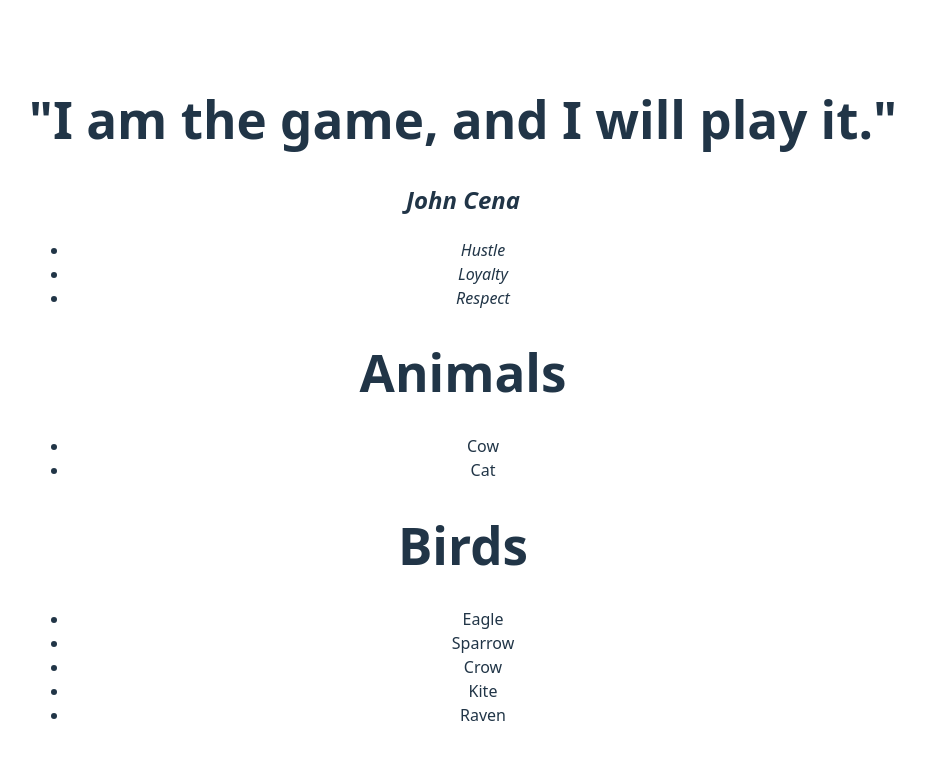
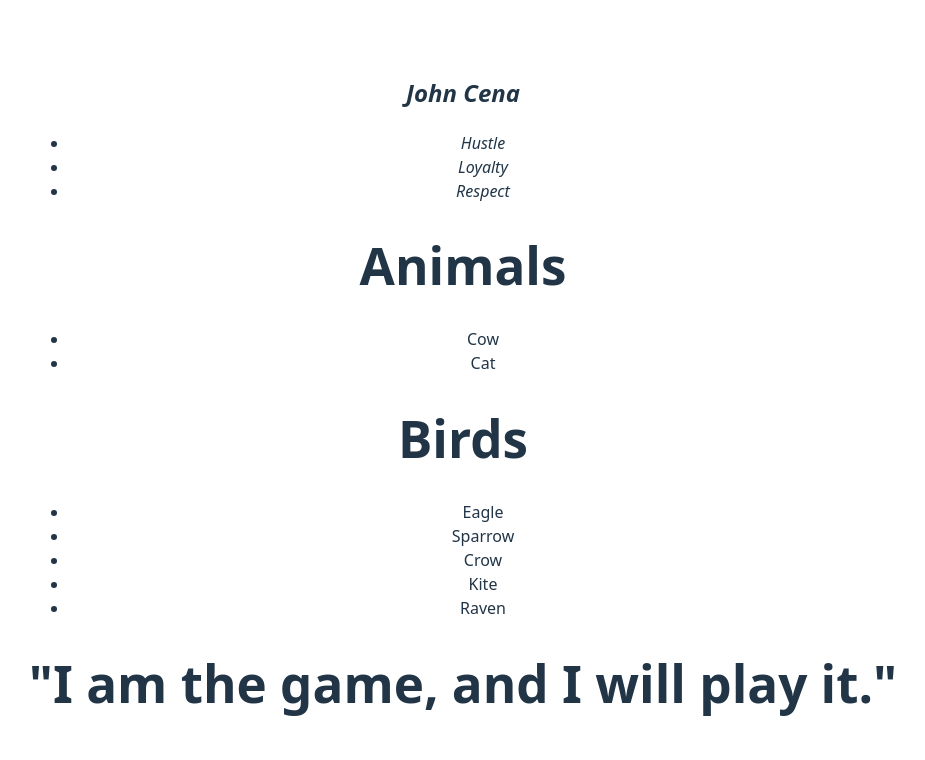
Before and after one commit to Avanish-Sandilya/web_development_projects, a React app in the folder ReactBasics/: page / in a window 1280 px wide. Shown: the top 760 px of the page, without its empty margins (177-1102 px from the left). Built offline with nearby package versions, Linux system fonts and the light colour scheme; the HTML template or start-up script is replaced by a standard one.

Commit message:
reordering components

```diff
--- a/ReactBasics/src/main.jsx
+++ b/ReactBasics/src/main.jsx
@@ -9,9 +9,9 @@ import BirdList from "./Birds.jsx";
 
 createRoot(document.getElementById("root")).render(
   <StrictMode>
-    <Greeting />
     <Quote />
     <AnimalList />
     <BirdList />
+    <Greeting />
   </StrictMode>
 );
```
